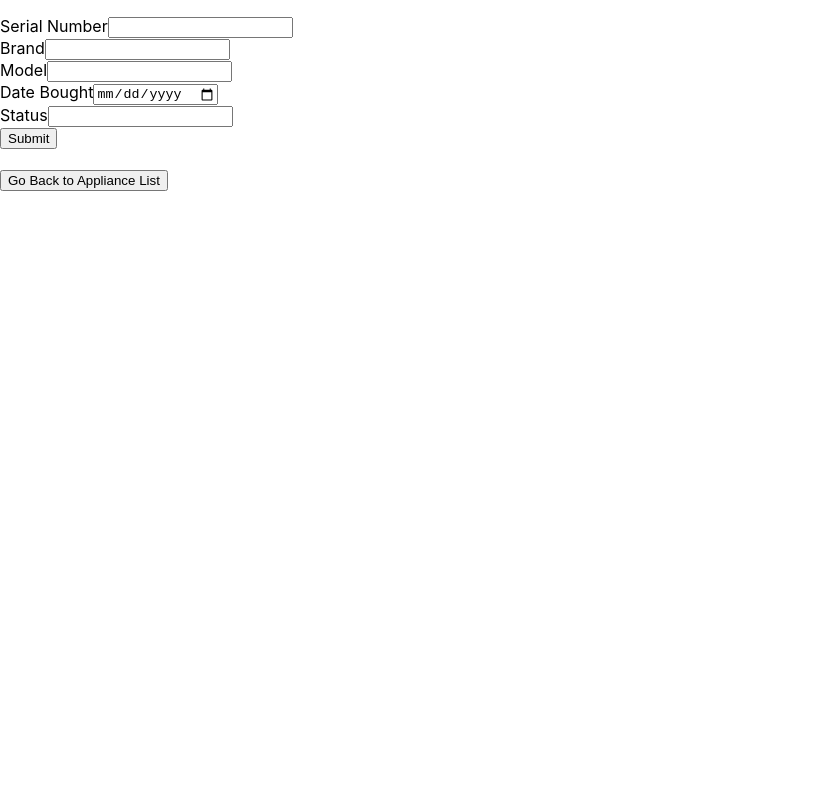
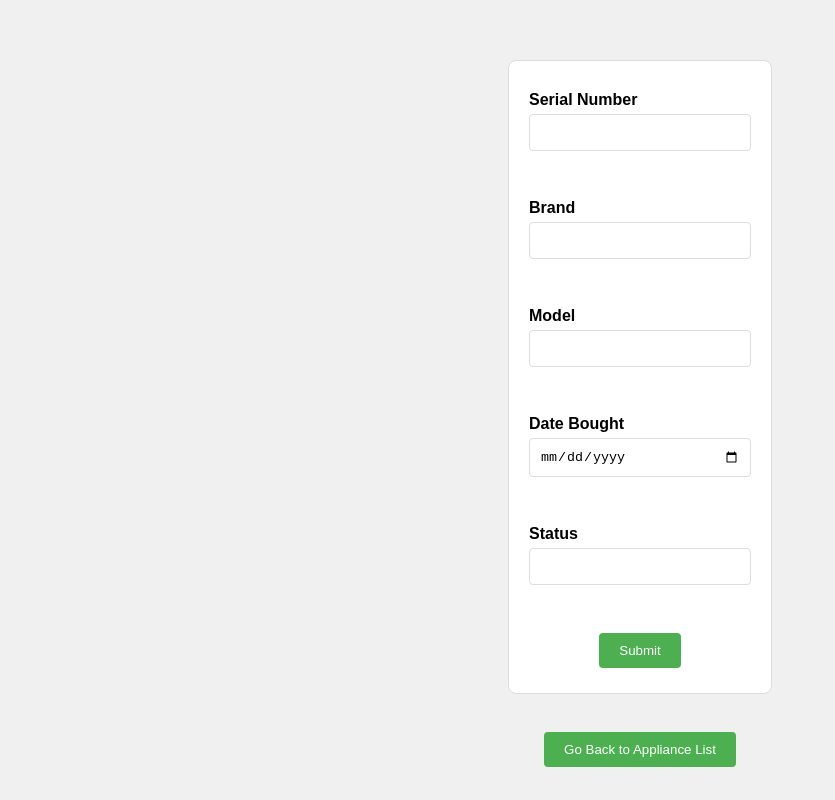
Before and after one commit to ryanyktan/sp-group-case-study-2a, a React (Create React App) app: page /appliances/1/addedit/1 in a window 1280 px wide. Shown: the whole page, without its empty margins (0-835 px from the left). Built offline with nearby package versions, Linux system fonts and the light colour scheme; no server answers.

Commit message:
updated-frontend-with-some-css-and-react-table

```diff
--- a/src/components/AddEditAppliance.jsx
+++ b/src/components/AddEditAppliance.jsx
@@ -2,6 +2,7 @@ import { useParams, useNavigate } from "react-router-dom";
 import axios from "axios";
 import { Formik } from "formik";
 import { useState, useEffect } from "react";
+import '../styles/AddEditAppliance.css'
 
 // We use the same form to add/edit appliances, differentiating between the two by deciding to add when
 // the appId path variable is 0, and editing when the appId path variable is a valid one.
@@ -54,7 +55,7 @@ const AddEditAppliance = () => {
     }, [])
 
     return (
-        <div>
+        <div className="addEditContainer">
             <p>{errMessage}</p>
             <Formik
                 initialValues={{
@@ -158,7 +159,7 @@ const AddEditAppliance = () => {
             </Formik>
 
             <br />
-            <button onClick={() => goBack()}>Go Back to Appliance List</button>
+            <button className="goBackButton" onClick={() => goBack()}>Go Back to Appliance List</button>
         </div>
     )
 }
--- a/src/components/Appliances.jsx
+++ b/src/components/Appliances.jsx
@@ -1,91 +1,158 @@
-import { useState, useEffect } from "react"
-import axios from "axios"
-import { useParams, useNavigate } from "react-router-dom"
+import { useState, useEffect, useMemo } from "react";
+import axios from "axios";
+import { useParams, useNavigate } from "react-router-dom";
+import { useTable, useFilters } from "react-table";
+import '../styles/Appliances.css'
+
+const DefaultColumnFilter = ({
+  column: { filterValue, preFilteredRows, setFilter },
+}) => {
+  const count = preFilteredRows.length;
+
+  return (
+    <input
+      value={filterValue || ""}
+      onChange={(e) => {
+        setFilter(e.target.value || undefined);
+      }}
+      placeholder={`Search ${count} records...`}
+    />
+  );
+};
 
 const Appliances = () => {
+  const params = useParams();
+  const navigate = useNavigate();
+  const userId = params.userId;
 
-    const params = useParams()
-    const navigate = useNavigate()
-    const userId = params.userId
+  const baseApi = 'http://localhost:9001/api/appliances/';
+  const [message, setMessage] = useState('');
+  const [appliances, setAppliances] = useState([]);
 
-    const baseApi = 'http://localhost:9001/api/appliances/'
-    const [message, setMessage] = useState('')
-    const [appliances, setAppliances] = useState([])
-
-    // This function calls the get mapping to retrieve appliance data
   const getAppliances = () => {
     return axios.get(baseApi + userId).then(
       response => setAppliances(response.data)
     ).catch(
-            error => setMessage(error.data)
-        )
+      error => setMessage(error.message)
+    );
   }
 
-    // This function navigates the user to the add appliance form
   const addAppliance = () => {
-        navigate('/appliances/' + params.userId + '/addedit/' + 0)
+    navigate('/appliances/' + userId + '/addedit/' + 0);
   }
 
-    // This function navigates the user to the update appliance form
   const updateAppliance = (id) => {
-        navigate('/appliances/' + params.userId + '/addedit/' + id)
+    navigate('/appliances/' + userId + '/addedit/' + id);
   }
 
-    // This function calls the delete mapping to delete an appliance
   const deleteAppliance = (id) => {
     axios.delete(baseApi + id).then(
       response => {
-                alert("Delete Success!")
-                getAppliances()
+        alert("Delete Success!");
+        getAppliances();
       }
     ).catch(
       error => {
-                alert(error.data)
+        alert(error.message);
       }
-        )
+    );
   }
 
-    useEffect( () => {
-        getAppliances()
-    },[])
+  useEffect(() => {
+    getAppliances();
+  },[]);
 
-    // TODO: Filtering in this table, buttons to update and delete appliances.
-    return(
+  const columns = useMemo(
+    () => [
+      {
+        Header: 'Brand',
+        accessor: 'brand',
+        Filter: DefaultColumnFilter,
+      },
+      {
+        Header: 'Model',
+        accessor: 'model',
+        Filter: DefaultColumnFilter,
+      },
+      {
+        Header: 'Serial Number',
+        accessor: 'serialNumber',
+        Filter: DefaultColumnFilter,
+      },
+      {
+        Header: 'Date Bought',
+        accessor: 'dateBought',
+        Filter: DefaultColumnFilter,
+      },
+      {
+        Header: 'Status',
+        accessor: 'status',
+        Filter: DefaultColumnFilter,
+      },
+      {
+        Header: 'Update',
+        id: 'update',
+        Cell: ({ row }) => (<button onClick={() => updateAppliance(row.original.id)}>Update</button>),
+      },
+      {
+        Header: 'Delete',
+        id: 'delete',
+        Cell: ({ row }) => (<button onClick={() => deleteAppliance(row.original.id)}>Delete</button>),
+      },
+    ],
+    [] // dependencies of useMemo
+  );
+
+  const data = useMemo(() => appliances, [appliances]);
+
+  const {
+    getTableProps,
+    getTableBodyProps,
+    headerGroups,
+    rows,
+    prepareRow,
+  } = useTable(
+    {
+      columns,
+      data,
+      defaultColumn: { Filter: DefaultColumnFilter },
+    },
+    useFilters // Using the filter HOOK
+  );
+
+  return (
     <div>
       <button onClick={addAppliance}>Add an appliance here</button>
       <p>{message}</p>
-            <table>
+      <table {...getTableProps()} style={{margin: 'auto'}}>
         <thead>
-                    <tr>
-                        <td>Brand</td>
-                        <td>Model</td>
-                        <td>Serial Number</td>
-                        <td>Date Bought</td>
-                        <td>Status</td>
+          {headerGroups.map(headerGroup => (
+            <tr {...headerGroup.getHeaderGroupProps()}>
+              {headerGroup.headers.map(column => (
+                <th {...column.getHeaderProps()}>
+                  {column.render('Header')}
+                  {/* Render the columns filter UI */}
+                  <div>{column.canFilter ? column.render('Filter') : null}</div>
+                </th>
+              ))}
             </tr>
+          ))}
         </thead>
-                <tbody>
-                    {
-                        appliances.map(
-                            appliance =>
-                            <tr key={appliance.id}>
-                                <td>{appliance.brand}</td>
-                                <td>{appliance.model}</td>
-                                <td>{appliance.serialNumber}</td>
-                                <td>{appliance.dateBought}</td>
-                                <td>{appliance.status}</td>
-                                <td>
-                                    <button value="Update" onClick={() => updateAppliance(appliance.id)}>Update</button>
-                                </td>
-                                <td>
-                                    <button value="Delete" onClick={() => deleteAppliance(appliance.id)}>Delete</button>
-                                </td>
+        <tbody {...getTableBodyProps()}>
+          {rows.map(row => {
+            prepareRow(row);
+            return (
+              <tr {...row.getRowProps()}>
+                {row.cells.map(cell => (
+                  <td {...cell.getCellProps()}>{cell.render('Cell')}</td>
+                ))}
               </tr>
-                        )
-                    }
+            );
+          })}
         </tbody>
       </table>
     </div>
-    )
-}
-export default Appliances
+  );
+};
+
+export default Appliances;
--- a/src/components/Login.jsx
+++ b/src/components/Login.jsx
@@ -1,6 +1,7 @@
 import { Formik } from "formik"
 import axios from "axios"
 import { useNavigate } from "react-router-dom"
+import '../styles/Login.css'
 
 const Login = () => {
 
@@ -8,7 +9,7 @@ const Login = () => {
     const loginapi = 'http://localhost:9001/api/users/login'
 
     return (
-        <div>
+        <div className="loginContainer">
             <Formik
                 initialValues={{
                     username: '',
--- /dev/null
+++ b/src/styles/AddEditAppliance.css
@@ -0,0 +1,56 @@
+/* AddEditAppliance.css */
+
+body {
+    font-family: Arial, sans-serif;
+}
+
+.addEditContainer {
+    display: flex;
+    flex-direction: column;
+    justify-content: center;
+    align-items: center;
+    height: 100vh;
+    background-color: #f0f0f0;
+}
+
+form {
+    display: flex;
+    flex-direction: column;
+    align-items: center;
+    padding: 20px;
+    border: 1px solid #ddd;
+    border-radius: 8px;
+    background-color: #fff;
+}
+
+label {
+    align-self: flex-start;
+    margin: 10px 0 5px 0;
+    font-weight: bold;
+}
+
+input {
+    width: 200px;
+    padding: 10px;
+    border: 1px solid #ddd;
+    border-radius: 4px;
+    margin-bottom: 20px;
+}
+
+button {
+    padding: 10px 20px;
+    border: none;
+    border-radius: 4px;
+    background-color: #4CAF50;
+    color: white;
+    cursor: pointer;
+    margin-top: 10px;
+}
+
+button:hover {
+    background-color: #45a049;
+}
+
+.goBackButton {
+    margin-top: 20px;
+}
--- /dev/null
+++ b/src/styles/Appliances.css
@@ -0,0 +1,70 @@
+
+
+body {
+    font-family: Arial, sans-serif;
+}
+
+table {
+    border-collapse: collapse;
+    width: 100%;
+    margin-top: 20px;
+}
+
+th {
+    border: 1px solid #dddddd;
+    text-align: left;
+    padding: 8px;
+    background-color: #4CAF50;
+    color: white;
+}
+
+td {
+    border: 1px solid #dddddd;
+    text-align: left;
+    padding: 8px;
+}
+
+tr:nth-child(even) {
+    background-color: #f2f2f2;
+}
+
+button {
+    margin: 5px;
+    padding: 5px 10px;
+    border: none;
+    border-radius: 5px;
+    color: white;
+    background-color: #4CAF50;
+    cursor: pointer;
+}
+
+button:hover {
+    background-color: #45a049;
+}
+
+.inputFilter {
+    width: 100%;
+    box-sizing: border-box;
+    padding: 12px 20px;
+    margin: 8px 0;
+    display: inline-block;
+    border: 1px solid #ccc;
+    border-radius: 4px;
+}
+
+.addApplianceButton {
+    width: 200px;
+    box-sizing: border-box;
+    padding: 10px 20px;
+    margin: 10px 0;
+    display: inline-block;
+    border: 1px solid #ccc;
+    border-radius: 4px;
+    background-color: #4CAF50;
+    color: white;
+    cursor: pointer;
+}
+
+.addApplianceButton:hover {
+    background-color: #45a049;
+}
--- /dev/null
+++ b/src/styles/Login.css
@@ -0,0 +1,50 @@
+/* Login.css */
+
+body {
+    font-family: Arial, sans-serif;
+}
+
+.loginContainer {
+    display: flex;
+    justify-content: center;
+    align-items: center;
+    height: 100vh;
+    background-color: #f0f0f0;
+}
+
+form {
+    display: flex;
+    flex-direction: column;
+    align-items: center;
+    padding: 20px;
+    border: 1px solid #ddd;
+    border-radius: 8px;
+    background-color: #fff;
+}
+
+label {
+    align-self: flex-start;
+    margin: 10px 0 5px 0;
+    font-weight: bold;
+}
+
+input {
+    width: 200px;
+    padding: 10px;
+    border: 1px solid #ddd;
+    border-radius: 4px;
+    margin-bottom: 20px;
+}
+
+button {
+    padding: 10px 20px;
+    border: none;
+    border-radius: 4px;
+    background-color: #4CAF50;
+    color: white;
+    cursor: pointer;
+}
+
+button:hover {
+    background-color: #45a049;
+}
```
Also changed, not shown: 10 other files (tests, documents, lock files or other folders). Lines whose indentation alone changed are shown as unchanged.
